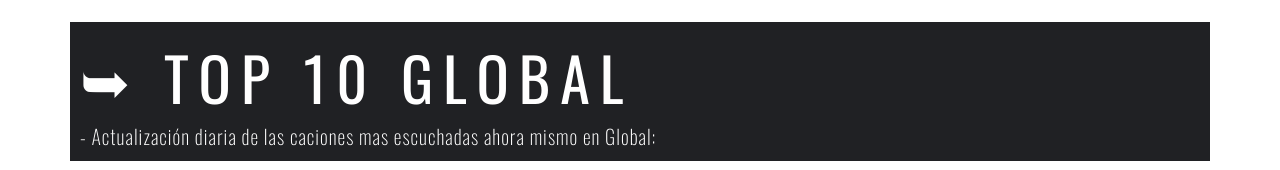
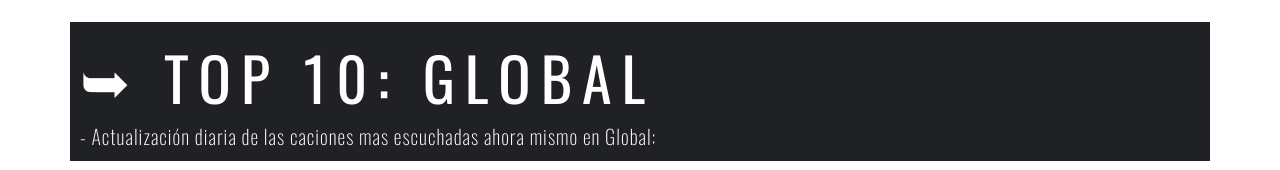
Before and after one commit to Alejandro-Ponce/Curso-PHP, a plain HTML site: page index.html in a window 1280 px wide. Shown: the part 71-241 px from the top of the page. Drawn offline with nearby package versions, Linux system fonts and the light colour scheme.

Commit message:
Modificacion de texto

```diff
--- a/index.html
+++ b/index.html
@@ -38,7 +38,7 @@
         <article class="main-article-title">
 
           <!--<h1 >➥ RANKING 10 - Argentina</h1>-->
-          <h1> ➥ TOP 10 GLOBAL</h1>
+          <h1> ➥ TOP 10: GLOBAL</h1>
           <p> - Actualización diaria de las caciones mas escuchadas ahora mismo en Global: </p>
 
         </article>
```
